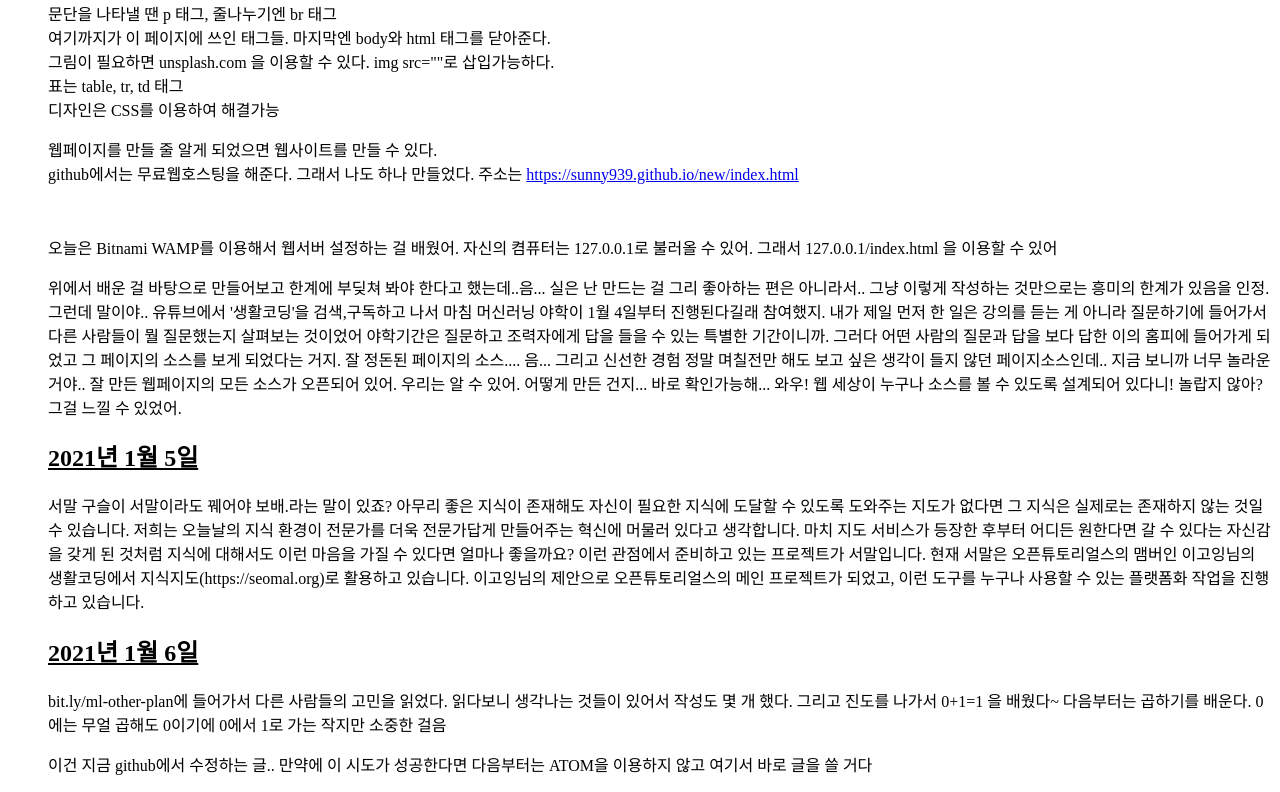
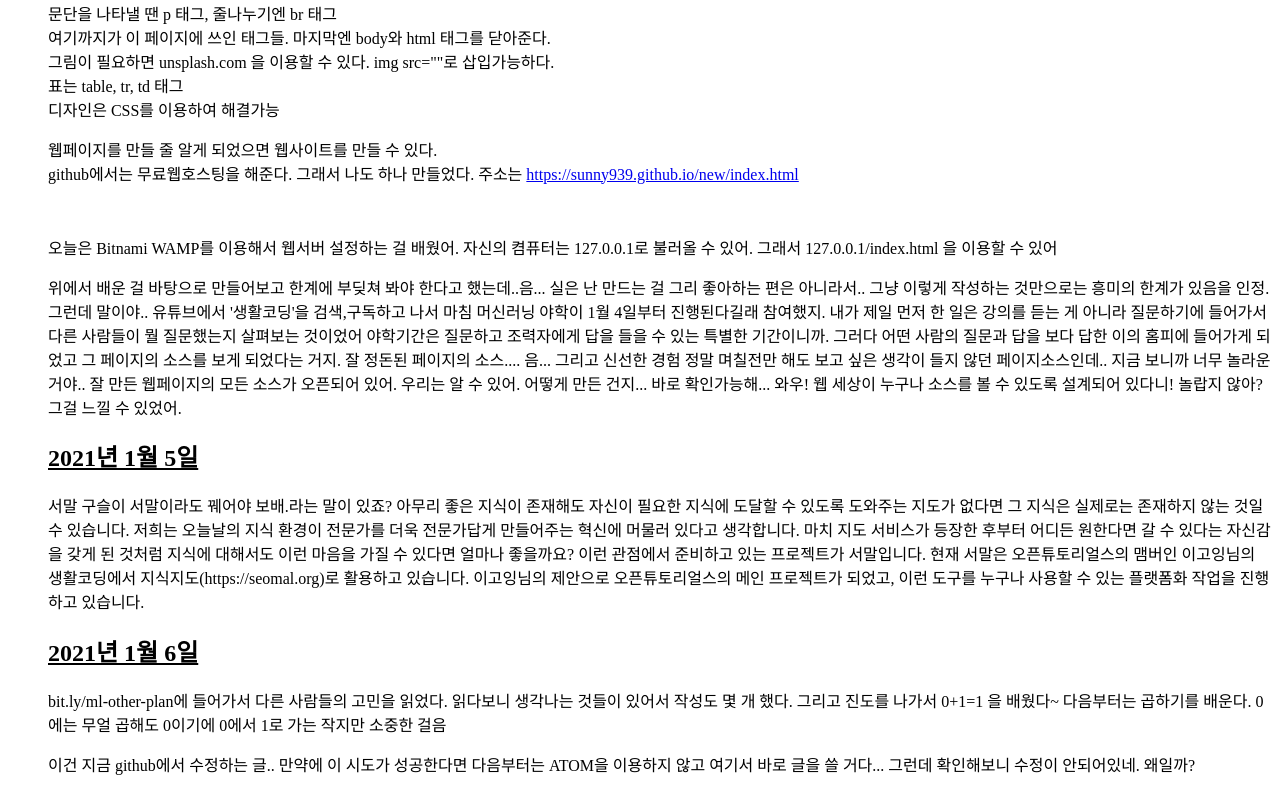
Before and after one commit to sunny939/new, a plain HTML site: page 2.html in a window 1280 px wide. Shown: the part 724-1516 px from the top of the page. Drawn offline with Linux system fonts and the light colour scheme.

Commit message:
Update 2.html

```diff
--- a/2.html
+++ b/2.html
@@ -55,7 +55,7 @@
 <p> bit.ly/ml-other-plan에 들어가서 다른 사람들의 고민을 읽었다. 읽다보니 생각나는 것들이 있어서 작성도 몇 개 했다.
 그리고 진도를 나가서 0+1=1 을 배웠다~
 다음부터는 곱하기를 배운다. 0에는 무얼 곱해도 0이기에 0에서 1로 가는 작지만 소중한 걸음 </p>
-  <p> 이건 지금 github에서 수정하는 글.. 만약에 이 시도가 성공한다면 다음부터는 ATOM을 이용하지 않고 여기서 바로 글을 쓸 거다
+  <p> 이건 지금 github에서 수정하는 글.. 만약에 이 시도가 성공한다면 다음부터는 ATOM을 이용하지 않고 여기서 바로 글을 쓸 거다... 그런데 확인해보니 수정이 안되어있네. 왜일까?
  </p>
 </body>
 </html>
```
